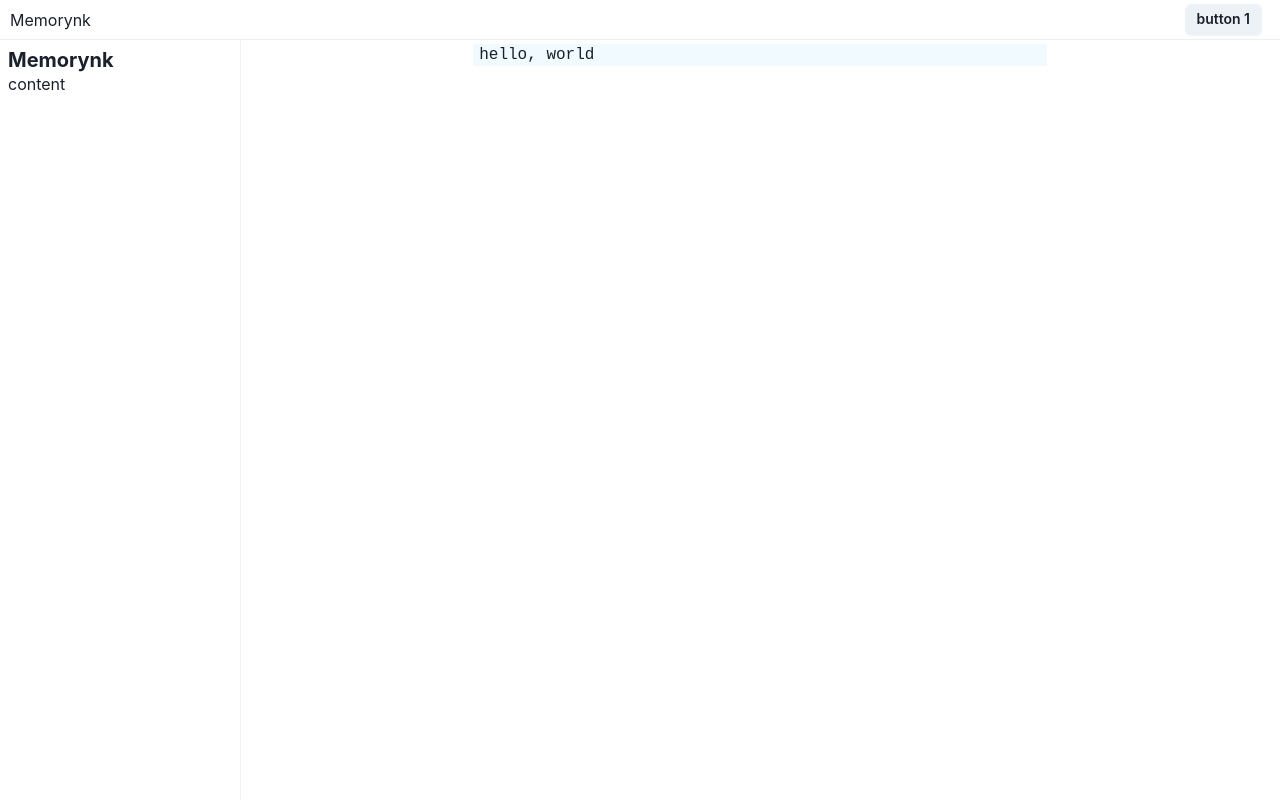
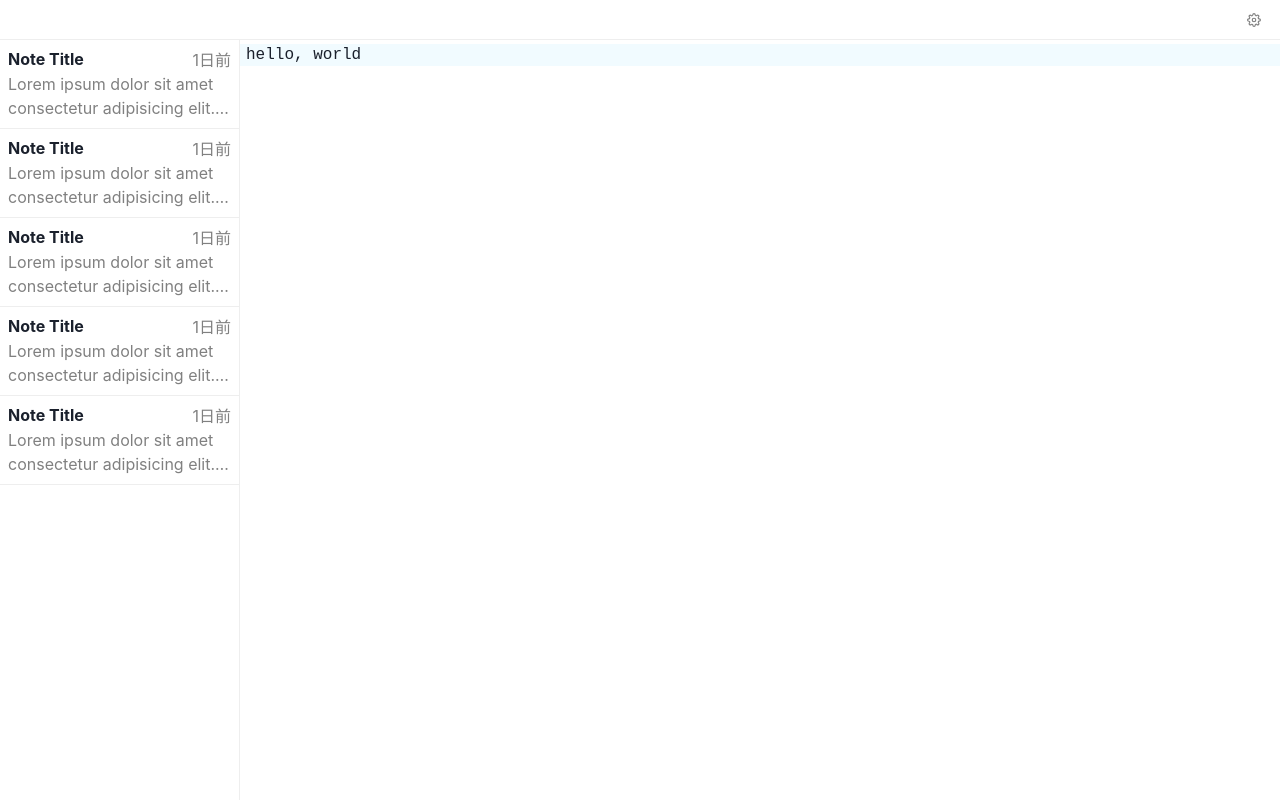
Before and after one commit to amaotone/memorynk, a React (Vite) app in the folder src/renderer/: page / in a window 1280 px wide. Built offline with nearby package versions, Linux system fonts and the light colour scheme.

Commit message:
feat: add NoteItem in sidebar

```diff
--- a/package.json
+++ b/package.json
@@ -20,6 +20,7 @@
     "build:linux": "electron-vite build && electron-builder --linux --config"
   },
   "dependencies": {
+    "@chakra-ui/icons": "^2.0.19",
     "@chakra-ui/react": "^2.6.1",
     "@codemirror/commands": "^6.2.4",
     "@codemirror/lang-markdown": "^6.1.1",
@@ -39,6 +40,8 @@
     "cm6-theme-basic-light": "^0.2.0",
     "electron-updater": "^5.3.0",
     "framer-motion": "^10.12.16",
+    "pouchdb": "^8.0.1",
+    "react-icons": "^4.8.0",
     "thememirror": "^2.0.1"
   },
   "devDependencies": {
--- a/src/renderer/src/App.tsx
+++ b/src/renderer/src/App.tsx
@@ -1,4 +1,4 @@
-import { Box, Container, Flex } from '@chakra-ui/react'
+import { Box, Flex } from '@chakra-ui/react'
 import { Editor } from './components/Editor'
 import { TitleBar } from './components/Header'
 import { Sidebar } from './components/Sidebar'
@@ -6,14 +6,14 @@ import { Sidebar } from './components/Sidebar'
 function App(): JSX.Element {
   return (
     <>
-      <TitleBar />
-      <Flex>
-        <Sidebar />
-        <Box flex="1">
-          <Container>
+      <Flex direction="column" height="100vh">
+        <TitleBar height="var(--titlebar-height)" />
+        <Flex>
+          <Sidebar />
+          <Box flex="1">
             <Editor value="hello, world" onChange={console.log} />
-          </Container>
-        </Box>
+          </Box>
+        </Flex>
       </Flex>
     </>
   )
--- a/src/renderer/src/components/Editor/index.tsx
+++ b/src/renderer/src/components/Editor.tsx
@@ -31,7 +31,7 @@ export const Editor: React.FC<EditorProps> = (props: EditorProps) => {
     <CodeMirror
       theme={theme}
       value={value}
-      height="calc(100vh - 40px)"
+      height="calc(100vh - var(--titlebar-height))"
       basicSetup={{
         lineNumbers: false,
         foldGutter: false,
--- a/src/renderer/src/components/Header.tsx
+++ b/src/renderer/src/components/Header.tsx
@@ -1,5 +1,6 @@
-import { Box, Button, Flex, Text } from '@chakra-ui/react'
+import { Flex, IconButton } from '@chakra-ui/react'
 import { css } from '@emotion/react'
+import { FiSettings } from 'react-icons/fi'
 
 const titleBarStyle = css({
   WebkitAppRegion: 'drag'
@@ -9,30 +10,36 @@ const titleBarButtonStyle = css({
   WebkitAppRegion: 'no-drag'
 })
 
-export const TitleBar: React.FC = () => {
+interface Props {
+  height: string
+}
+
+export const TitleBar: React.FC<Props> = (props: Props) => {
+  const { height } = props
+
   return (
     <>
       <Flex
         as="header"
         width="100%"
-        height="40px"
-        backgroundColor="grey.400"
+        height={height}
         alignItems="center"
-        justifyContent="space-between"
+        justifyContent="right"
         padding="0 10px"
         position="sticky"
         top="0"
         borderBottom="1px solid #eee"
         boxSizing="border-box"
-        zIndex="9999"
+        zIndex="sticky"
         css={titleBarStyle}
       >
-        <Text>Memorynk</Text>
-        <Box>
-          <Button size="sm" marginRight="2" css={titleBarButtonStyle}>
-            button 1
-          </Button>
-        </Box>
+        <IconButton
+          color="gray"
+          size="sm"
+          variant="ghost"
+          aria-label="settings"
+          icon={<FiSettings />}
+        />
       </Flex>
     </>
   )
--- /dev/null
+++ b/src/renderer/src/components/NoteItem.tsx
@@ -0,0 +1,19 @@
+import { Box, Flex, Heading, Text } from '@chakra-ui/react'
+
+export const NoteItem: React.FC = () => {
+  return (
+    <Box width="100%" p={2} borderBottom="1px solid #eee">
+      <Flex justifyContent="space-between" alignItems="center">
+        <Heading size="sm">Note Title</Heading>
+        <Text size="xs" color="gray">
+          1日前
+        </Text>
+      </Flex>
+      <Text noOfLines={2} color={'gray'}>
+        Lorem ipsum dolor sit amet consectetur adipisicing elit. Dolore perspiciatis tempora sequi
+        distinctio molestiae est nostrum, reprehenderit alias sed? Doloremque sunt ipsum illum
+        libero quidem fugit minus sequi nisi nemo.
+      </Text>
+    </Box>
+  )
+}
--- a/src/renderer/src/components/Sidebar.tsx
+++ b/src/renderer/src/components/Sidebar.tsx
@@ -1,5 +1,6 @@
-import { Box, Heading } from '@chakra-ui/react'
+import { Box, VStack } from '@chakra-ui/react'
 import React from 'react'
+import { NoteItem } from './NoteItem'
 
 export const Sidebar: React.FC = () => {
   return (
@@ -10,14 +11,18 @@ export const Sidebar: React.FC = () => {
         sx={{ overscrollBehavior: 'contain' }}
         top="0"
         w="240px"
-        h="calc(100vh - 40px)"
-        p="2"
+        h="calc(100vh - var(--titlebar-height))"
+        borderRight="1px solid #eee"
         overflowY="auto"
-        boxShadow="xs"
         zIndex={1}
       >
-        <Heading size="md">Memorynk</Heading>
-        content
+        <VStack spacing={0}>
+          <NoteItem />
+          <NoteItem />
+          <NoteItem />
+          <NoteItem />
+          <NoteItem />
+        </VStack>
       </Box>
     </>
   )
--- a/src/renderer/src/main.tsx
+++ b/src/renderer/src/main.tsx
@@ -2,10 +2,11 @@ import { ChakraProvider } from '@chakra-ui/react'
 import React from 'react'
 import ReactDOM from 'react-dom/client'
 import App from './App'
+import { memorynkTheme } from './utils/theme'
 
 ReactDOM.createRoot(document.getElementById('root') as HTMLElement).render(
   <React.StrictMode>
-    <ChakraProvider>
+    <ChakraProvider theme={memorynkTheme}>
       <App />
     </ChakraProvider>
   </React.StrictMode>
--- /dev/null
+++ b/src/renderer/src/utils/theme.ts
@@ -0,0 +1,11 @@
+import { extendTheme } from '@chakra-ui/react'
+
+export const memorynkTheme = extendTheme({
+  styles: {
+    global: {
+      ':root': {
+        '--titlebar-height': '40px'
+      }
+    }
+  }
+})
```
Also changed, not shown: 1 other file (tests, documents, lock files or other folders).
